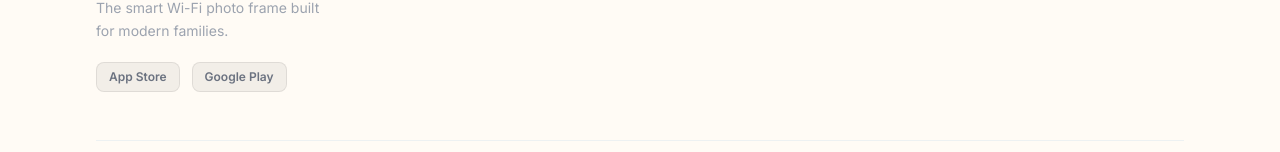
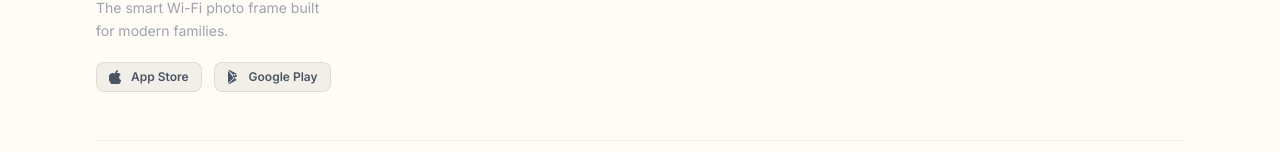
Before and after one commit to eoforidanso/kalenda, a React (Vite) app: page / in a window 1280 px wide. Shown: the part 7835-7987 px from the top of the page. Built offline with nearby package versions, Linux system fonts and the light colour scheme.

Commit message:
fix: make App Store and Google Play buttons clickable with correct links

```diff
--- a/src/components/Landing.jsx
+++ b/src/components/Landing.jsx
@@ -750,9 +750,18 @@ export default function Landing({ onEnter }) {
                 The smart Wi-Fi photo frame built for modern families.
               </p>
               <div className="flex gap-3">
-                {['App Store', 'Google Play'].map(s => (
-                  <div key={s} className="px-3 py-1.5 rounded-lg text-xs font-semibold text-gray-500" style={{ background:'rgba(0,0,0,0.05)', border:'1px solid rgba(0,0,0,0.08)' }}>{s}</div>
-                ))}
+                <a href="https://apps.apple.com" target="_blank" rel="noopener noreferrer"
+                  className="flex items-center gap-2 px-3 py-1.5 rounded-lg text-xs font-semibold text-gray-600 hover:text-gray-900 transition-colors"
+                  style={{ background:'rgba(0,0,0,0.05)', border:'1px solid rgba(0,0,0,0.08)' }}>
+                  <svg viewBox="0 0 14 14" fill="currentColor" className="w-3.5 h-3.5 shrink-0"><path d="M10.12 7.36c-.02-1.58.88-2.37 1.62-2.88-.9-1.28-2.28-1.43-2.77-1.46-1.18-.12-2.3.69-2.9.69-.6 0-1.54-.67-2.53-.65-1.3.02-2.5.76-3.17 1.92-1.35 2.35-.35 5.83.97 7.74.64.94 1.41 1.99 2.41 1.95.97-.04 1.33-.63 2.51-.63 1.18 0 1.5.63 2.53.61 1.04-.02 1.7-.95 2.34-1.9.47-.68.82-1.44 1.04-2.24-1.36-.58-2.05-2.14-2.05-3.15zM8.2 2.28C8.73 1.64 9.07.76 8.97 0c-.73.03-1.63.5-2.17 1.13-.48.56-.91 1.48-.79 2.34.79.06 1.6-.4 2.19-1.19z"/></svg>
+                  App Store
+                </a>
+                <a href="https://play.google.com" target="_blank" rel="noopener noreferrer"
+                  className="flex items-center gap-2 px-3 py-1.5 rounded-lg text-xs font-semibold text-gray-600 hover:text-gray-900 transition-colors"
+                  style={{ background:'rgba(0,0,0,0.05)', border:'1px solid rgba(0,0,0,0.08)' }}>
+                  <svg viewBox="0 0 14 14" fill="currentColor" className="w-3.5 h-3.5 shrink-0"><path d="M1.5 1.07C1.19 1.4 1 1.93 1 2.63v8.74c0 .7.19 1.23.5 1.56l.08.08 4.9-4.9v-.11L1.58.99l-.08.08zm5.93 6.68L5.56 5.88v-.12l1.87-1.87.04.02 2.22 1.26c.63.36.63.94 0 1.3l-2.22 1.26-.04.02zM7.52 8l-1.96 1.96-4.06 4.06c.42.14.92.08 1.56-.28L9.7 10.1 7.52 8zM1.5.25 7.52 6 9.7 3.82 3.06.28C2.42-.08 1.92-.14 1.5.25z"/></svg>
+                  Google Play
+                </a>
               </div>
             </div>
 
```
